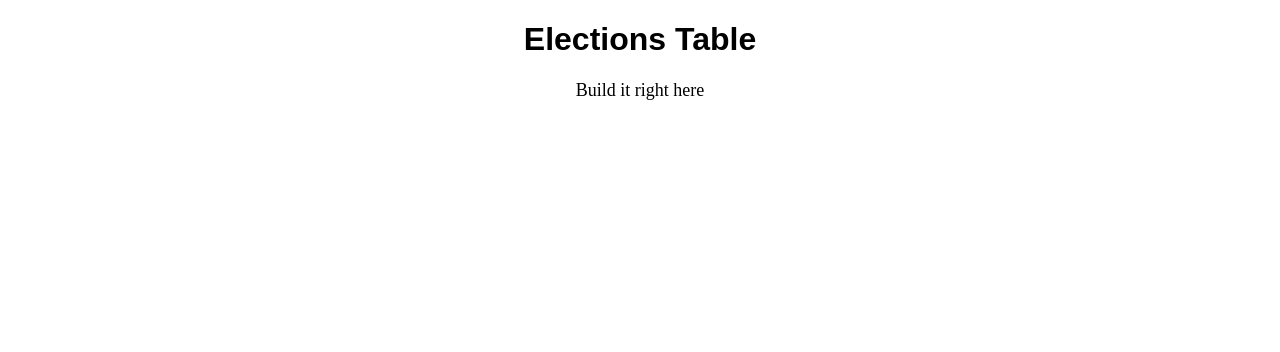
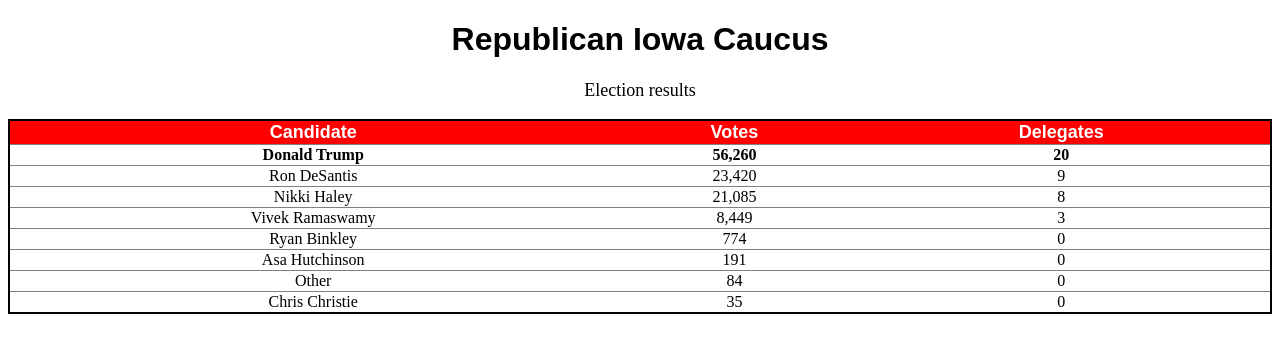
Before and after one commit to madisongusler/Class_2_Elections_Table, a plain HTML site: page index.html in a window 1280 px wide. Drawn offline with Linux system fonts and the light colour scheme.

Commit message:
update index.html
lol forgot to save the index

```diff
--- a/index.html
+++ b/index.html
@@ -4,7 +4,54 @@
     <link rel="stylesheet" href="style.css">
 </head>
 <body>
-    <h1>Elections Table</h1>
-    <p>Build it right here</p>
+    <h1>Republican Iowa Caucus</h1>
+    <p>Election results</p>
 </body>
+<table>
+    <tr>
+        <th>Candidate</th>
+        <th>Votes</th>
+        <th>Delegates</th>
+    </tr>
+    <tr>
+        <td><span style=font-weight:bold;>Donald Trump</span></td>
+        <td> <span style="font-weight: bold;">56,260</span></td>
+        <td> <span style="font-weight: bold;">20</span></td>
+    </tr>
+    <tr>
+        <td>Ron DeSantis</td>
+        <td>23,420</td>
+        <td>9</td>
+    </tr>
+    <tr>
+        <td>Nikki Haley</td>
+        <td>21,085</td>
+        <td>8</td>
+    </tr>
+    <tr>
+        <td>Vivek Ramaswamy</td>
+        <td>8,449</td>
+        <td>3</td>
+    </tr>
+    <tr>
+        <td>Ryan Binkley</td>
+        <td>774</td>
+        <td>0</td>
+    </tr>
+    <tr>
+        <td>Asa Hutchinson</td>
+        <td>191</td>
+        <td>0</td>
+    </tr>
+    <tr>
+        <td>Other</td>
+        <td>84</td>
+        <td>0</td>
+    </tr>
+    <tr>
+        <td>Chris Christie</td>
+        <td>35</td>
+        <td>0</td>
+    </tr>
+</table>
 </html>
```
